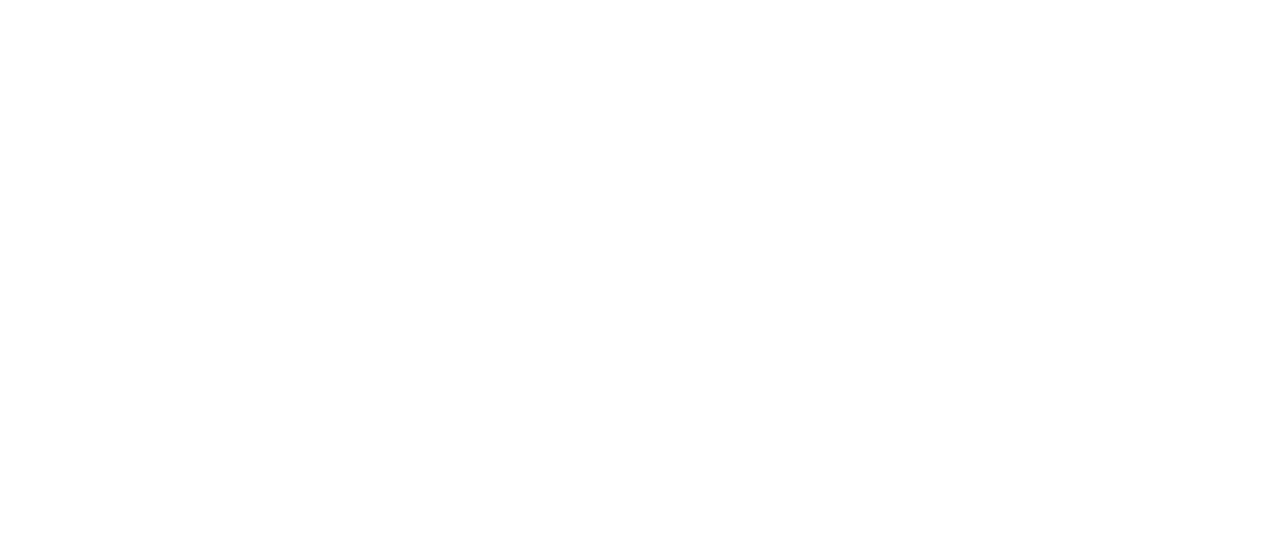
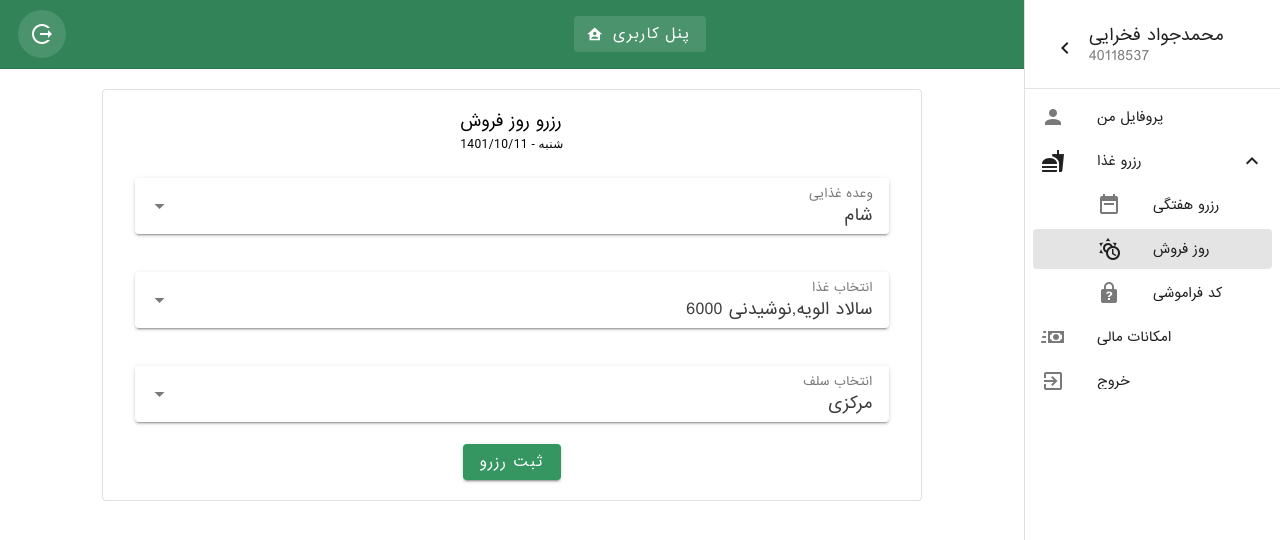
Before and after one commit to mamadjavaad/foodReservations, a Vue app: page /panel/dailyreserve in a window 1280 px wide. Before the commit this address had no page. Shown: the top 540 px of the page. Built offline with nearby package versions, Linux system fonts and the light colour scheme.

Commit message:
add daily reserve page ➕

```diff
--- a/src/layouts/UserPanel.vue
+++ b/src/layouts/UserPanel.vue
@@ -33,7 +33,6 @@
             <v-divider></v-divider>
 
             <v-list density="compact" nav>
-                <!-- WARNING: list item active bug when we are in finance profile btn is still active -->
                 <v-list-item prepend-icon="mdi-account" title="پروفایل من" value="account" :to="{ name:'Profile'}" exact></v-list-item>
 
                 <v-list-group value="Food">
@@ -42,7 +41,7 @@
                     </template>
 
                     <v-list-item :to="{name:'FoodReserve'}"  value="weekly" title="رزرو هفتگی" prepend-icon="mdi-calendar-week" exact></v-list-item>
-                    <v-list-item value="daily" title="روز فروش" prepend-icon="mdi-sun-clock-outline"></v-list-item>
+                    <v-list-item value="daily" title="روز فروش" prepend-icon="mdi-sun-clock-outline" :to="{name:'DailyReserve'}" exact></v-list-item>
                     <v-list-item :to="{name:'ForgotReceipt'}" value="forgotReceipt" title="کد فراموشی"
                         prepend-icon="mdi-lock-question" exact></v-list-item>
 
--- a/src/router/index.js
+++ b/src/router/index.js
@@ -18,6 +18,7 @@
         {path: 'finance', name:'Finance',component: () => import('../views/UserPanel/Finance.vue')},
         {path: 'forgotreceipt', name:'ForgotReceipt',component: () => import('../views/UserPanel/ForgotReceipt.vue')},
         {path: 'foodreserve', name:'FoodReserve',component: () => import('../views/UserPanel/FoodReserve.vue')},
+        {path: 'dailyreserve', name:'DailyReserve',component: () => import('../views/UserPanel/DailyReserve.vue')},
 
       ]
     }
--- /dev/null
+++ b/src/views/UserPanel/DailyReserve.vue
@@ -0,0 +1,39 @@
+<script setup>
+import { ref } from 'vue'
+const chosenMeal = ref('شام')
+const chosenFood = ref('سالاد الویه,نوشیدنی 6000')
+const chosenRestaurant=ref('مرکزی')
+</script>
+
+<template>
+    <v-main class="d-flex flex-column w-100 flex-wrap align-center">
+        <div class="reserve-card d-flex flex-column justify-center align-center mt-5 mx-5 pa-5 border rounded">
+            <div class="mb-2">
+                <p> رزرو روز فروش </p>
+                <p class="text-caption">شنبه - 1401/10/11</p>
+            </div>
+            <v-locale-provider locale="fa">
+                <v-select v-model="chosenMeal" class="w-100 px-3 pt-4 " label="وعده غذایی"
+                    :items="['صبحانه', 'نهار', 'شام']" variant="solo"></v-select>
+                <v-select v-model="chosenFood" class="w-100 px-3 pt-4 " label="انتخاب غذا"
+                    :items="['کوکو سبزی,آش 6000', 'سالاد الویه,نوشیدنی 6000']" variant="solo"></v-select>
+                    <v-select v-model="chosenRestaurant" class="w-100 px-3 pt-4 " label="انتخاب سلف"
+                    :items="['موسوی', 'خلیج فارس', 'مرکزی']" variant="solo"></v-select>
+                <v-btn color="#359662">ثبت رزرو</v-btn>
+
+                </v-locale-provider>
+        </div>
+    </v-main>
+</template>
+<style scoped>
+.reserve-card{
+    width: 80% ;
+}
+@media screen and (max-width: 500px) {
+    .reserve-card {
+        width: 91% !important;
+        min-width: 270px !important;
+        padding: 20px 0px !important;
+    }
+}
+</style>
--- a/src/views/UserPanel/Profile.vue
+++ b/src/views/UserPanel/Profile.vue
@@ -67,9 +67,10 @@
         <div class="text-center pa-3 mb-4">
             <p>دسترسی سریع</p>
             <div class="mt-1 w-100 d-flex flex-wrap justify-center">
+                <v-btn class="ma-1" size="small" :to="{name:'DailyReserve'}" exact>روز فروش</v-btn>
+                <v-btn class="ma-1" size="small" :to="{name:'ForgotReceipt'}" exact>کد فراموشی</v-btn>
                 <v-btn class="ma-1" size="small" :to="{name:'FoodReserve'}" exact>رزرو هفتگی</v-btn>
-                <v-btn class="ma-1" size="small" >روز فروش</v-btn>
-                <v-btn class="ma-1" size="small" :to="{name:'ForgotReceipt'}" exact>کد فراموشی</v-btn>
+
             </div>
         </div>
 
```
